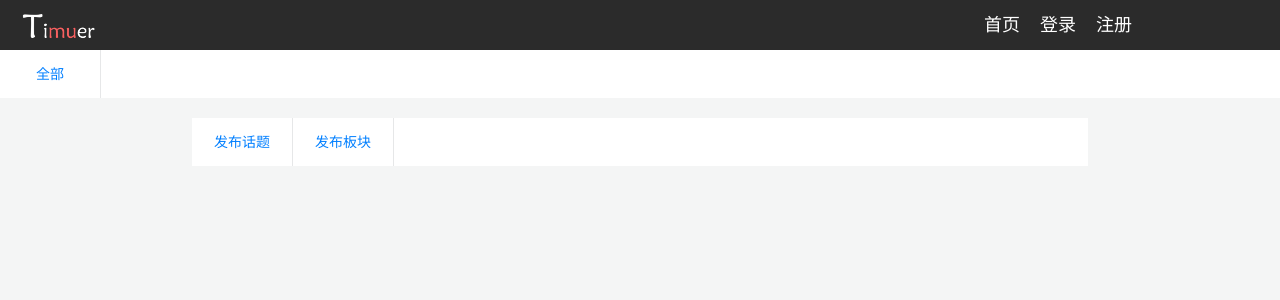
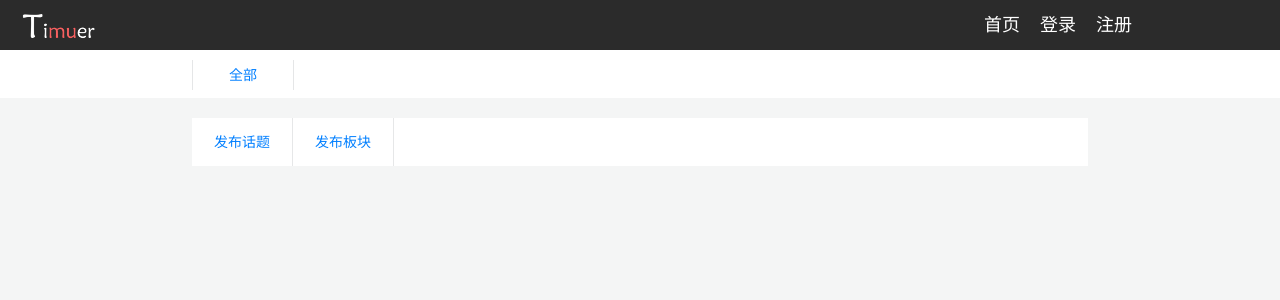
Before and after one commit to Timuer/BBS, a Flask app: page /topic/ in a window 1280 px wide; the page is wider, and only the part inside the window is pictured. Shown: the top 300 px of that part. Run offline with Flask 2, Linux system fonts and the light colour scheme; data that the repository does not hold is empty.

Commit message:
modified interface

```diff
--- a/static/css/style.css
+++ b/static/css/style.css
@@ -84,21 +84,30 @@ nav {
     height: 48px;
     line-height: 48px;
     background: #fff;
+	padding-left: 15%;
 }
+
 
 .tab {
     display: inline-block;
-    height: 100%;
+    height: 30px;
+	line-height: 30px;
     width: 100px;
+	margin-top: 10px;
     font-size: 14px;
     color: RGB(121, 127, 132);
     text-align: center;
-    border-right: 1px solid RGBA(7, 17, 27, 0.1);
+    border-left: 1px solid RGBA(7, 17, 27, 0.1);
 }
 
 .tab.active {
     color: RGB(0, 127, 255)
 }
+
+.tab:last-child {
+	border-right: 1px solid RGBA(7, 17, 27, 0.1);
+}
+
 
 /* 文章列表 */
 .content {
```
